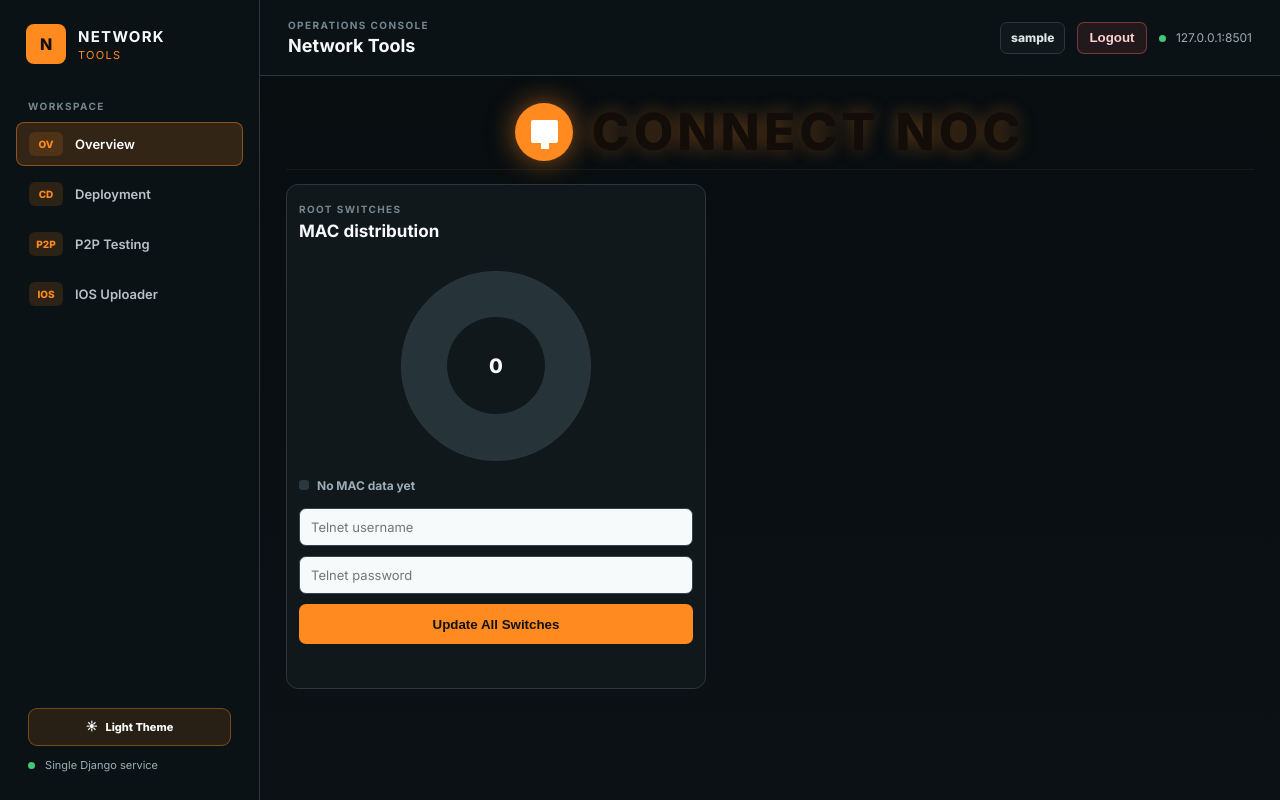
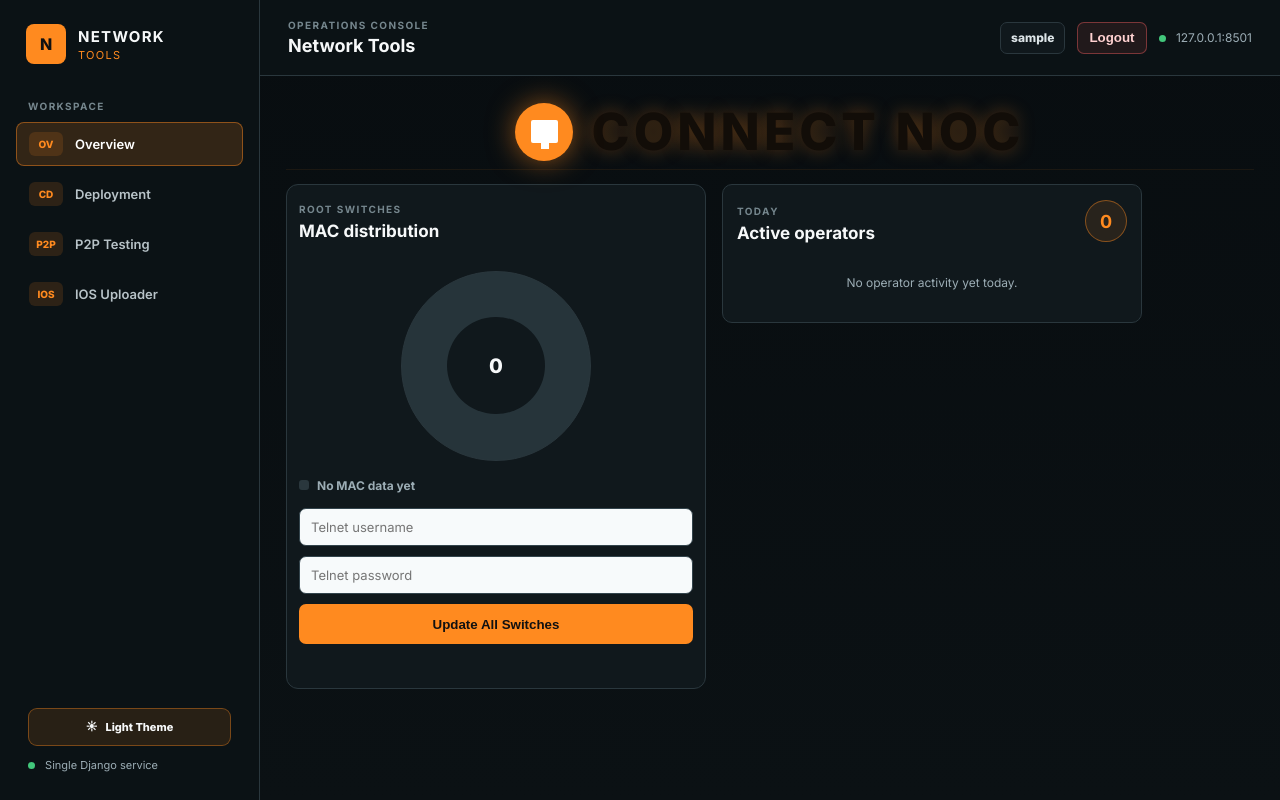
Before and after one commit to riz-coder/Network-Tools, a Django app: page / in a window 1280 px wide. Run offline with Django 5.2, Linux system fonts and the light colour scheme; the visitor is signed in with stand-in values (Sample User, id 1); data comes from the database, SQL or seed files in the repository.

Commit message:
05-Aug-26_Rev3(Add active operators dashboard widget)

```diff
--- a/static/dashboard/app.css
+++ b/static/dashboard/app.css
@@ -1593,6 +1593,7 @@ pre {
   .activity-row { grid-template-columns: 1fr; }
   .activity-message { white-space: normal; }
   .region-grid, .selected-port-info, .pie-wrap, .ios-report-grid { grid-template-columns: 1fr; }
+  .overview-widgets { grid-template-columns: 1fr; }
 }
 
 /* Cool orange flat theme */
@@ -1769,6 +1770,75 @@ html, body {
 }
 .mac-dashboard-single .mac-update-all-form {
   grid-template-columns: 1fr;
+}
+.overview-widgets {
+  display: grid;
+  grid-template-columns: 420px minmax(280px, 420px);
+  gap: 16px;
+  align-items: start;
+}
+.active-operators-panel {
+  width: 100%;
+  padding: 14px;
+}
+.active-operators-panel .panel-title {
+  align-items: center;
+}
+.active-operators-panel .panel-title > strong {
+  display: grid;
+  place-items: center;
+  width: 42px;
+  height: 42px;
+  border: 1px solid rgba(255, 138, 31, .45);
+  border-radius: 50%;
+  color: var(--accent);
+  background: rgba(255, 138, 31, .1);
+  font-size: 18px;
+}
+.operator-list {
+  display: grid;
+  gap: 10px;
+  margin-top: 12px;
+}
+.operator-row {
+  position: relative;
+  overflow: hidden;
+  display: grid;
+  grid-template-columns: minmax(0, 1fr) auto;
+  gap: 10px;
+  align-items: center;
+  min-height: 58px;
+  padding: 10px;
+  border: 1px solid color-mix(in srgb, var(--operator-color) 46%, var(--line));
+  border-radius: 9px;
+  background: color-mix(in srgb, var(--operator-color) 10%, var(--panel));
+}
+.operator-row div,
+.operator-row b {
+  position: relative;
+  z-index: 1;
+}
+.operator-row strong {
+  display: block;
+  color: var(--text);
+  font-size: 13px;
+}
+.operator-row small {
+  color: var(--muted);
+  font-size: 11px;
+  font-weight: 800;
+}
+.operator-row b {
+  color: var(--operator-color);
+  font-size: 22px;
+}
+.operator-row span {
+  position: absolute;
+  left: 0;
+  bottom: 0;
+  height: 4px;
+  min-width: 4px;
+  background: var(--operator-color);
 }
 
 /* Light theme */
@@ -2015,3 +2085,13 @@ body.light-theme .ios-decision.error {
   border-color: rgba(199, 55, 55, .55);
   color: #9d2222;
 }
+body.light-theme .operator-row {
+  background: color-mix(in srgb, var(--operator-color) 9%, #fffdf8);
+  border-color: color-mix(in srgb, var(--operator-color) 42%, #e2bd8b);
+}
+body.light-theme .operator-row strong {
+  color: #20150d;
+}
+body.light-theme .operator-row small {
+  color: #705f50;
+}
--- a/templates/dashboard/base.html
+++ b/templates/dashboard/base.html
@@ -8,7 +8,7 @@
   <link rel="preconnect" href="https://fonts.googleapis.com">
   <link rel="preconnect" href="https://fonts.gstatic.com" crossorigin>
   <link href="https://fonts.googleapis.com/css2?family=Inter:wght@400;500;600;700;800&display=swap" rel="stylesheet">
-  <link rel="stylesheet" href="{% static 'dashboard/app.css' %}?v=68">
+  <link rel="stylesheet" href="{% static 'dashboard/app.css' %}?v=69">
 </head>
 <body>
   <div class="app-shell">
@@ -64,7 +64,7 @@
       {% block content %}{% endblock %}
     </main>
   </div>
-  <script src="{% static 'dashboard/app.js' %}?v=68"></script>
+  <script src="{% static 'dashboard/app.js' %}?v=69"></script>
   {% block scripts %}{% endblock %}
 </body>
 </html>
--- a/templates/dashboard/home.html
+++ b/templates/dashboard/home.html
@@ -6,6 +6,7 @@
     <div class="connect-wordmark">CONNECT NOC</div>
   </div>
 
+  <div class="overview-widgets">
   <section class="mac-dashboard mac-dashboard-single" data-mac-dashboard data-mac-update-all-url="{% url 'dashboard:mac_update_all' %}">
       <div class="mac-pie-panel">
         <div class="panel-title">
@@ -39,5 +40,31 @@
         <div class="mac-update-status" data-mac-update-status></div>
       </div>
   </section>
+  <section class="overview-panel active-operators-panel">
+    <div class="panel-title">
+      <div>
+        <span class="eyebrow">Today</span>
+        <h3>Active operators</h3>
+      </div>
+      <strong>{{ activity.user_count }}</strong>
+    </div>
+    <div class="operator-list">
+      {% if activity.pie_segments %}
+        {% for item in activity.pie_segments %}
+          <div class="operator-row" style="--operator-color: {{ item.color }}">
+            <div>
+              <strong>{{ item.user }}</strong>
+              <small>{{ item.count }} job{% if item.count != 1 %}s{% endif %} today</small>
+            </div>
+            <b>{{ item.count }}</b>
+            <span style="width: {{ item.percent }}%"></span>
+          </div>
+        {% endfor %}
+      {% else %}
+        <div class="empty-state">No operator activity yet today.</div>
+      {% endif %}
+    </div>
+  </section>
+  </div>
 </section>
 {% endblock %}
--- a/templates/registration/login.html
+++ b/templates/registration/login.html
@@ -8,7 +8,7 @@
   <link rel="preconnect" href="https://fonts.googleapis.com">
   <link rel="preconnect" href="https://fonts.gstatic.com" crossorigin>
   <link href="https://fonts.googleapis.com/css2?family=Inter:wght@400;500;600;700;800&display=swap" rel="stylesheet">
-  <link rel="stylesheet" href="{% static 'dashboard/app.css' %}?v=68">
+  <link rel="stylesheet" href="{% static 'dashboard/app.css' %}?v=69">
 </head>
 <body class="auth-body">
   <main class="auth-shell">
```
